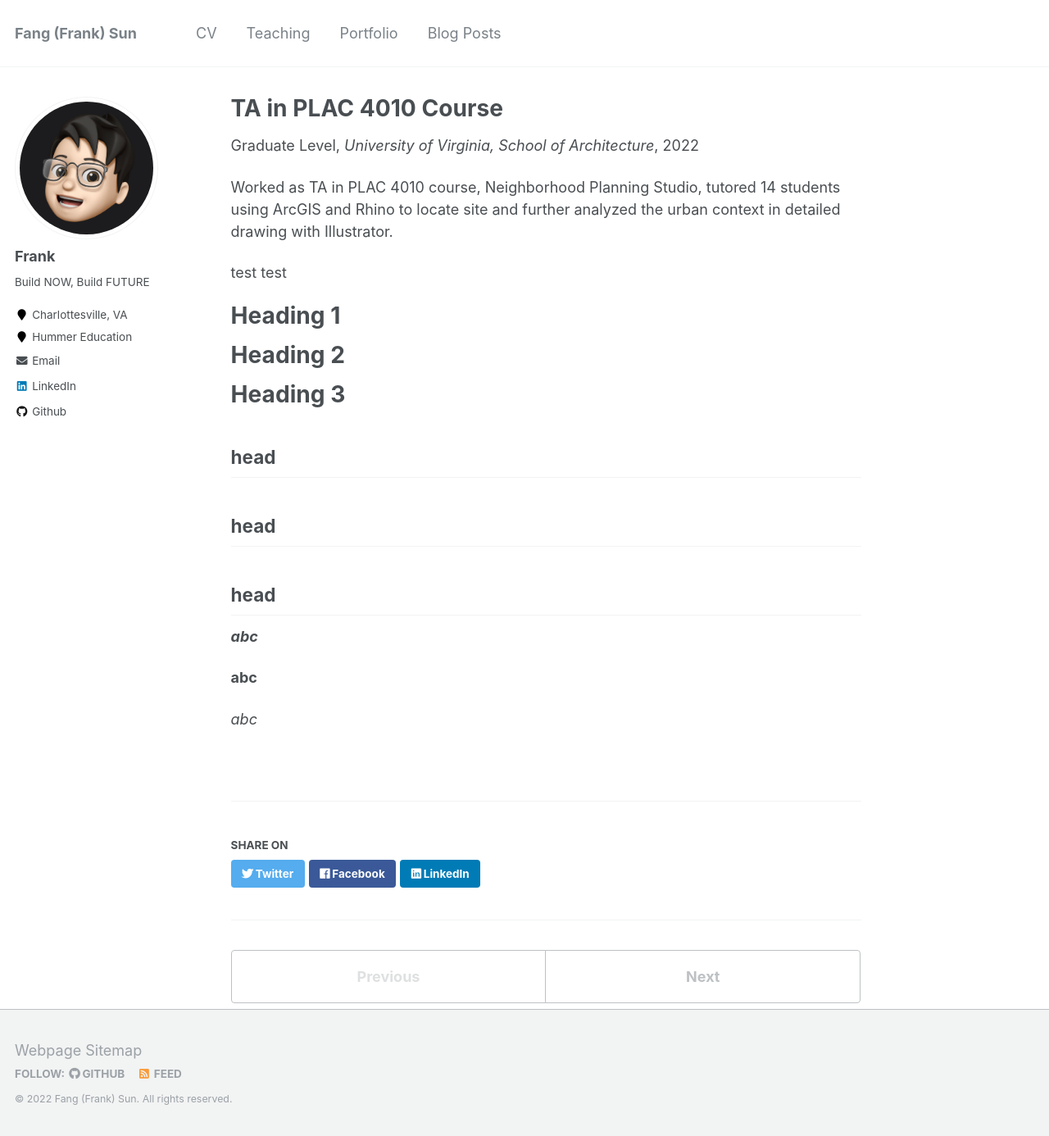
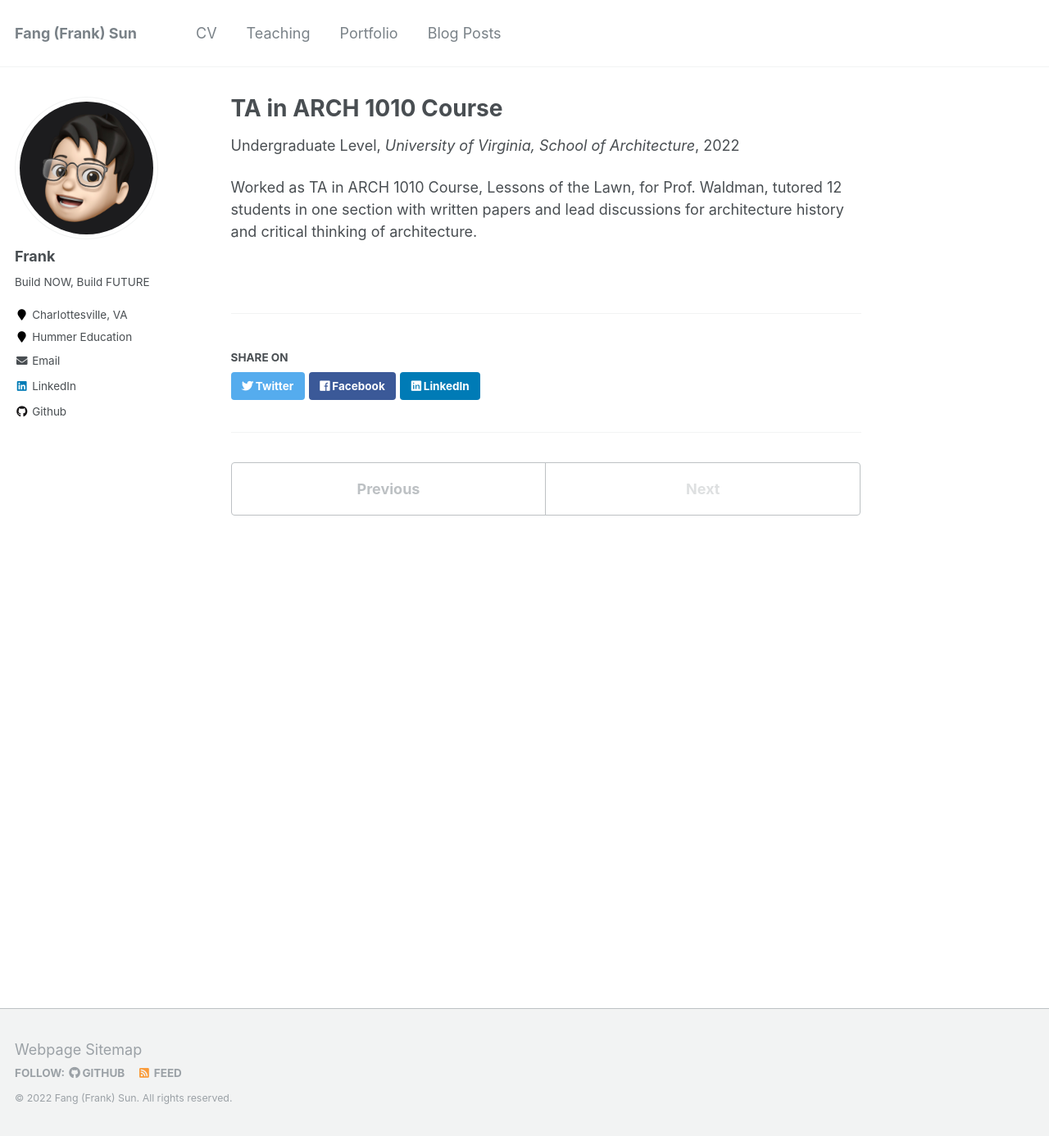
Before and after one commit to FangFrankSun/AcademicPage, a Jekyll site: the page built from _teaching/2015-spring-teaching-2.md, in a window 1280 px wide and 1386 px high. Shown: the whole window at 82% size. Built offline with Jekyll 4.4.1, drawn with Linux system fonts in a browser that asks for light colours.

Commit message:
Update 2015-spring-teaching-2.md

```diff
--- a/_teaching/2015-spring-teaching-2.md
+++ b/_teaching/2015-spring-teaching-2.md
@@ -1,37 +1,11 @@
 ---
-title: "TA in PLAC 4010 Course"
+title: "TA in ARCH 1010 Course"
 collection: teaching
-type: "Graduate Level"
-permalink: /teaching/2014-spring-teaching-1
+type: "Undergraduate Level"
+permalink: /teaching/2022-fall-teaching-1
 venue: "University of Virginia, School of Architecture"
-date: 2021.09 - 2022.05
-location: "City, Country"
+date: 2022.09 - 2022.12
+location: "Charlottesville, Virginia"
 ---
 
-Worked as TA in PLAC 4010 course, Neighborhood Planning Studio, tutored 14 students using ArcGIS and Rhino to locate site and further analyzed the urban context in detailed drawing with Illustrator.
-
-test test
-
-Heading 1
-======
-
-Heading 2
-======
-
-Heading 3
-======
-
-head
-----
-
-head
----
-
-head
---
-
-***abc***
-
-**abc**
-
-*abc*
+Worked as TA in ARCH 1010 Course, Lessons of the Lawn, for Prof. Waldman, tutored 12 students in one section with written papers and lead discussions for architecture history and critical thinking of architecture.
```
